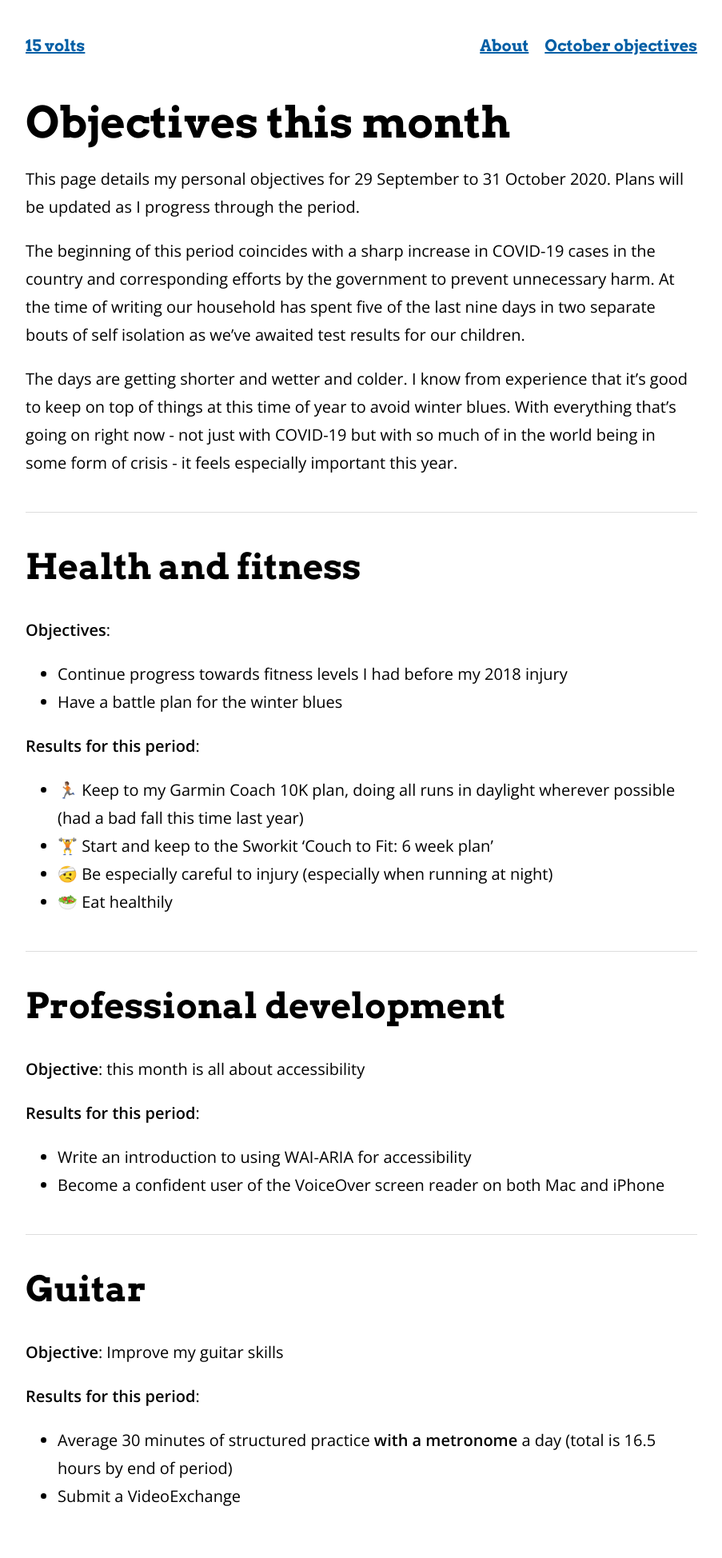
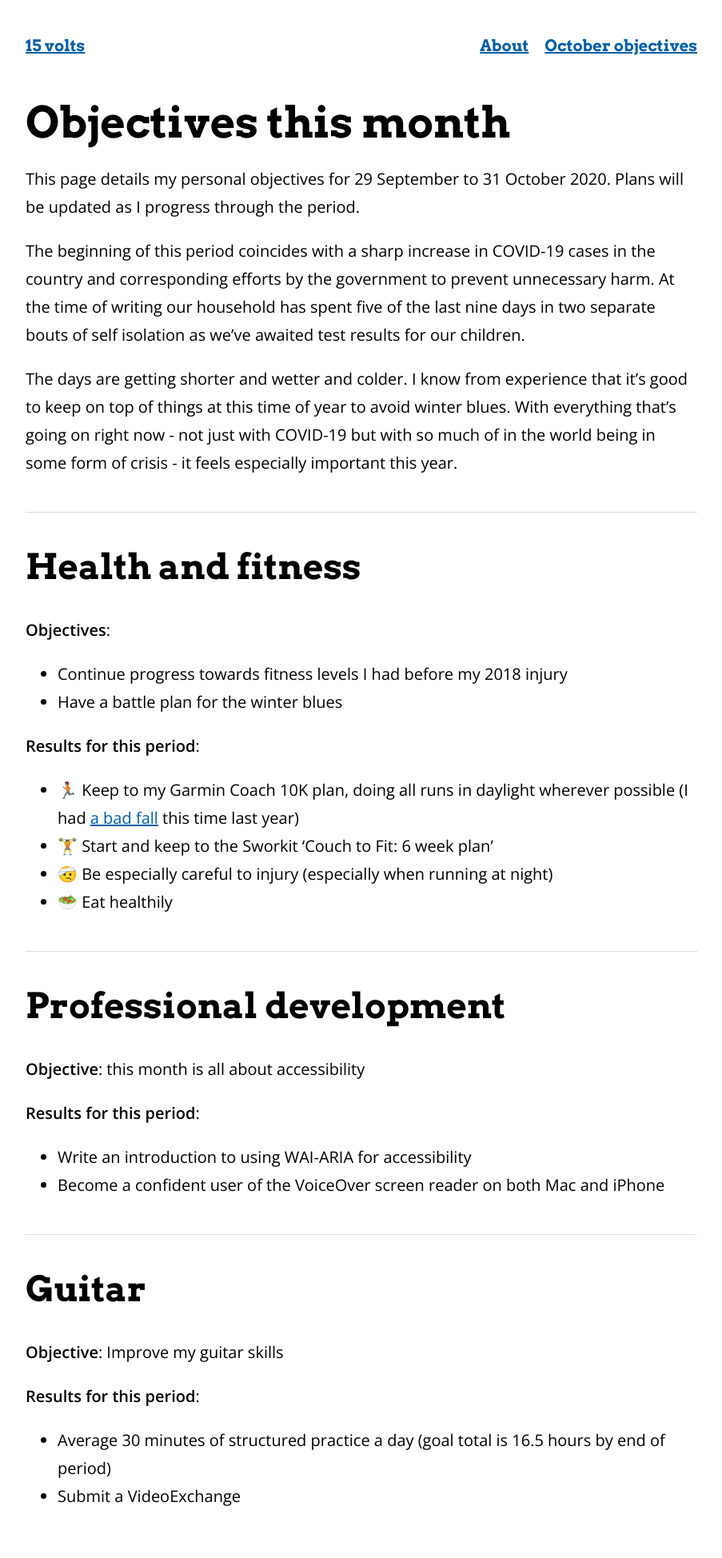
Before and after one commit to gtvj/gtvj.github.io, a Jekyll site: the page built from objectives-2020-10.md, in a window 1280 px wide. Shown: the whole page at 80% size, without its empty margins (188-1091 px from the left). Built offline with Jekyll 4.4.1, drawn with Linux system fonts in a browser that asks for light colours; nearby versions of some CDN libraries.

Commit message:
Update October objectives

```diff
--- a/objectives-2020-10.md
+++ b/objectives-2020-10.md
@@ -23,7 +23,7 @@ The days are getting shorter and wetter and colder. I know from experience that
 
 **Results for this period**:
 
-* 🏃🏽 ‍Keep to my Garmin Coach 10K plan, doing all runs in daylight wherever possible (had a bad fall this time last year)
+* 🏃🏽 ‍Keep to my Garmin Coach 10K plan, doing all runs in daylight wherever possible (I had [a bad fall](https://www.strava.com/activities/2826630981) this time last year)
 * 🏋️‍ Start and keep to the Sworkit 'Couch to Fit: 6 week plan'
 * 🤕 Be especially careful to injury (especially when running at night)
 * 🥗 Eat healthily
@@ -42,5 +42,5 @@ The days are getting shorter and wetter and colder. I know from experience that
 **Objective**: Improve my guitar skills
 
 **Results for this period**:
-* Average 30 minutes of structured practice **with a metronome** a day (total is 16.5 hours by end of period)
+* Average 30 minutes of structured practice a day (goal total is 16.5 hours by end of period)
 * Submit a VideoExchange
```
